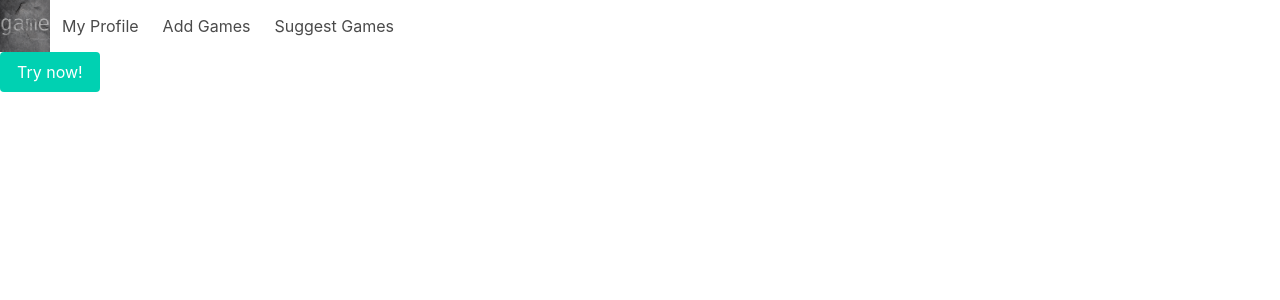
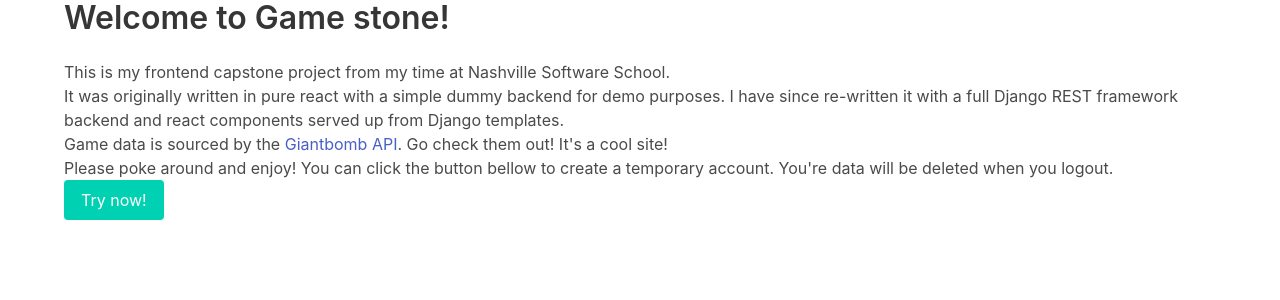
Before and after one commit to RileyMathews/gamestone-backend-NSS-FE-Capstone-, a Django app: page /accounts/login/ in a window 1280 px wide. Shown: the top 300 px of the page. Run offline with Django 3.2, Linux system fonts and the light colour scheme; style sheets or scripts are compiled from the project's sources; some libraries are stand-ins or nearby versions.

Commit message:
moved all navigation and authentication into django proper

```diff
--- a/config/urls.py
+++ b/config/urls.py
@@ -20,7 +20,5 @@ urlpatterns = [
     path('admin/', admin.site.urls),
     path('app/', include('gamestone.urls')),
     path('api/', include('api.urls')),
-    path('api/user-auth/', include('dj_rest_auth.urls')),
-    path('api/user-auth/registration/', include('dj_rest_auth.registration.urls')),
     path('accounts/', include('identity.urls')),
 ]
--- a/gamestone/urls.py
+++ b/gamestone/urls.py
@@ -1,6 +1,8 @@
 from django.urls import path
-from .views import GamesView
+from .views import GamesView, SuggestGamesView, SearchGamesView
 
 urlpatterns = [
-    path('', GamesView.as_view(), name="gamestone_app"),
+    path('', GamesView.as_view(), name="games_view"),
+    path('suggest-games', SuggestGamesView.as_view(), name="suggest_games_view"),
+    path('search-games', SearchGamesView.as_view(), name="search_games_view"),
 ]
--- a/identity/urls.py
+++ b/identity/urls.py
@@ -1,6 +1,7 @@
 from django.urls import path
-from .views import TemporaryUserLogin
+from .views import TemporaryUserLogin, LogoutView
 
 urlpatterns = [
-    path("login/", TemporaryUserLogin.as_view(), name="temporary_login")
+    path("login/", TemporaryUserLogin.as_view(), name="temporary_login"),
+    path("logout/", LogoutView.as_view(), name="logout_view"),
 ]
--- a/identity/views.py
+++ b/identity/views.py
@@ -1,6 +1,6 @@
 from django.shortcuts import render, redirect
 from django.views.generic import View
-from django.contrib.auth import login
+from django.contrib.auth import login, logout
 from django.forms import Form
 from .models import User
 import uuid
@@ -21,4 +21,9 @@ class TemporaryUserLogin(View):
         user.set_unusable_password()
         user.save()
         login(request, user)
-        return redirect("gamestone_app")
+        return redirect("games_view")
+
+class LogoutView(View):
+    def post(self, request):
+        logout(request)
+        return redirect("games_view")
--- a/package.json
+++ b/package.json
@@ -3,7 +3,9 @@
     "version": "1.0.0",
     "description": "This is the backend Django Rest app for my Nashville Software School frontend Capstone.",
     "source": [
-        "./static/src/javascript/index.js",
+        "./static/src/javascript/gamesIndex.js",
+        "./static/src/javascript/suggestGamesIndex.js",
+        "./static/src/javascript/searchGamesIndex.js",
         "./static/src/styles/index.scss"
     ],
     "scripts": {
@@ -30,6 +32,7 @@
         "style-loader": "^3.3.1"
     },
     "dependencies": {
+        "js-cookie": "^3.0.1",
         "react": "^18.2.0",
         "react-dom": "^18.2.0"
     }
--- /dev/null
+++ b/static/src/javascript/searchGamesIndex.js
@@ -0,0 +1,6 @@
+import React from 'react';
+import { createRoot } from 'react-dom/client'
+import SearchView from './search/SearchView';
+
+const root = createRoot(document.getElementById('root'))
+root.render(<SearchView />)
--- /dev/null
+++ b/static/src/javascript/suggestGamesIndex.js
@@ -0,0 +1,6 @@
+import React from 'react';
+import { createRoot } from 'react-dom/client'
+import SuggestView from './suggestGame/SuggestView';
+
+const root = createRoot(document.getElementById('root'))
+root.render(<SuggestView />)
--- a/templates/_navbar.html
+++ b/templates/_navbar.html
@@ -13,31 +13,29 @@
 
     <div id="navbarBasicExample" class="navbar-menu">
         <div class="navbar-start">
-            <a class="navbar-item">
-                My Profile
+            <a class="navbar-item" href="{% url 'games_view' %}">
+                My Games
             </a>
 
-            <a class="navbar-item">
+            <a class="navbar-item" href="{% url 'search_games_view' %}">
                 Add Games
             </a>
 
-            <a class="navbar-item">
+            <a class="navbar-item" href="{% url 'suggest_games_view' %}">
                 Suggest Games
             </a>
         </div>
 
-        <!-- <div class="navbar-end">
+        <div class="navbar-end">
             <div class="navbar-item">
                 <div class="buttons">
-                    <a class="button is-primary">
-                        <strong>Sign up</strong>
-                    </a>
-                    <a class="button is-light">
-                        Log in
-                    </a>
+                    <form method="post" action="{% url 'logout_view' %}">
+                        {% csrf_token %}
+                        <input class="button" type="submit" value="Log out">
+                    </form>
                 </div>
             </div>
-        </div> -->
+        </div>
     </div>
 </nav>
 
--- a/templates/base.html
+++ b/templates/base.html
@@ -22,7 +22,10 @@
 </head>
 
 <body>
-    {% include '_navbar.html' %}
+    {% if request.user.is_authenticated %}
+        {% include '_navbar.html' %}
+    {% endif %}
+
     {% block content %}
 
     {% endblock content %}
--- a/templates/identity/temporary_login.html
+++ b/templates/identity/temporary_login.html
@@ -1,8 +1,15 @@
 {% extends 'base.html' %}
 
 {% block content %}
-<form class="login" method="POST">
-    {% csrf_token %}
-    <button class="button is-primary" type="submit">Try now!</button>
-</form>
+<div class="container">
+    <h1 class="title">Welcome to Game stone!</h1>
+    <p>This is my frontend capstone project from my time at Nashville Software School.</p>
+    <p>It was originally written in pure react with a simple dummy backend for demo purposes. I have since re-written it with a full Django REST framework backend and react components served up from Django templates.</p>
+    <p>Game data is sourced by the <a href="https://giantbomb.com">Giantbomb API</a>. Go check them out! It's a cool site!</p>
+    <p>Please poke around and enjoy! You can click the button bellow to create a temporary account. You're data will be deleted when you logout.</p>
+    <form class="login" method="POST">
+        {% csrf_token %}
+        <button class="button is-primary" type="submit">Try now!</button>
+    </form>
+</div>
 {% endblock content %}
```
Also changed, not shown: gamestone/views.py (+7 -1 lines), static/src/javascript/api/APIManager.js (+6 -52 lines), templates/gamestone/games.html (added, +10 -0 lines), templates/gamestone/index.html (deleted, +0 -21 lines), templates/gamestone/search_games.html (added, +10 -0 lines), templates/gamestone/suggest_games.html (added, +10 -0 lines), package-lock.json, static/src/javascript/gamesIndex.js (renamed from static/src/javascript/index.js).
